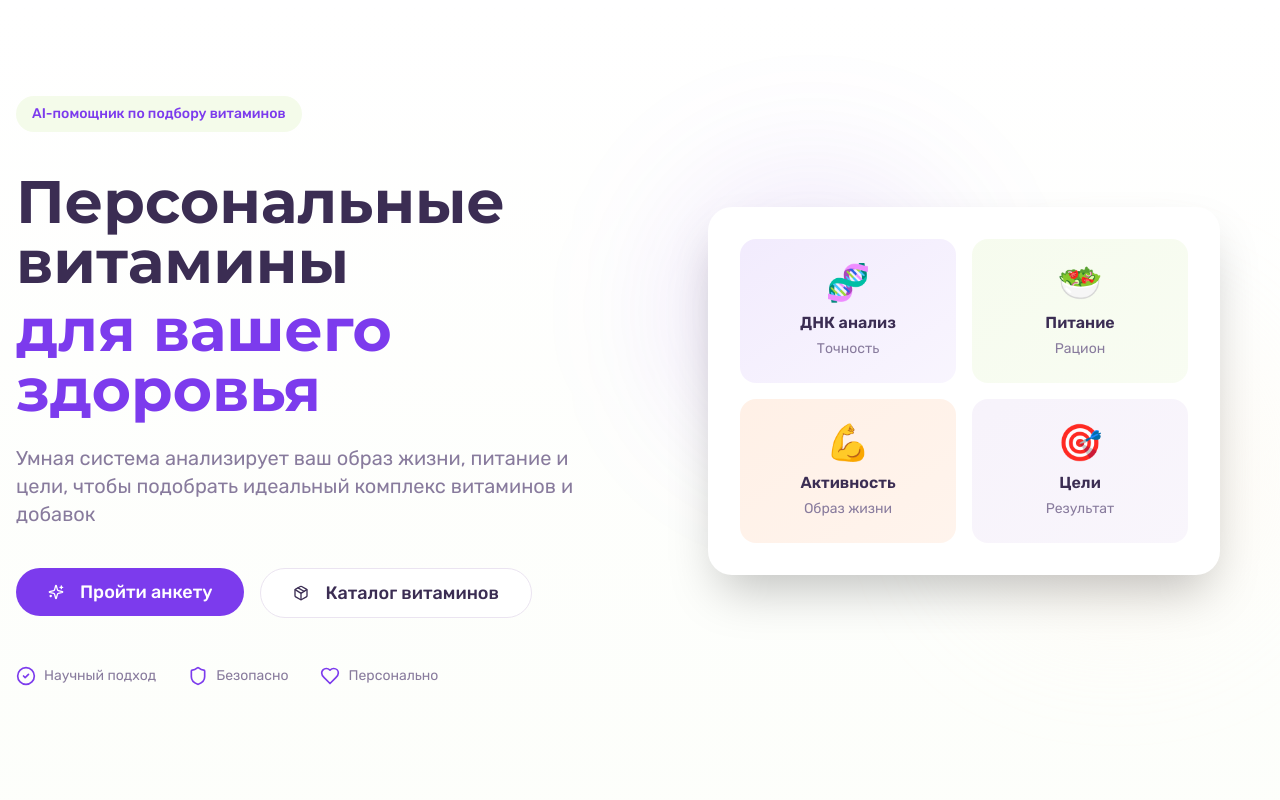
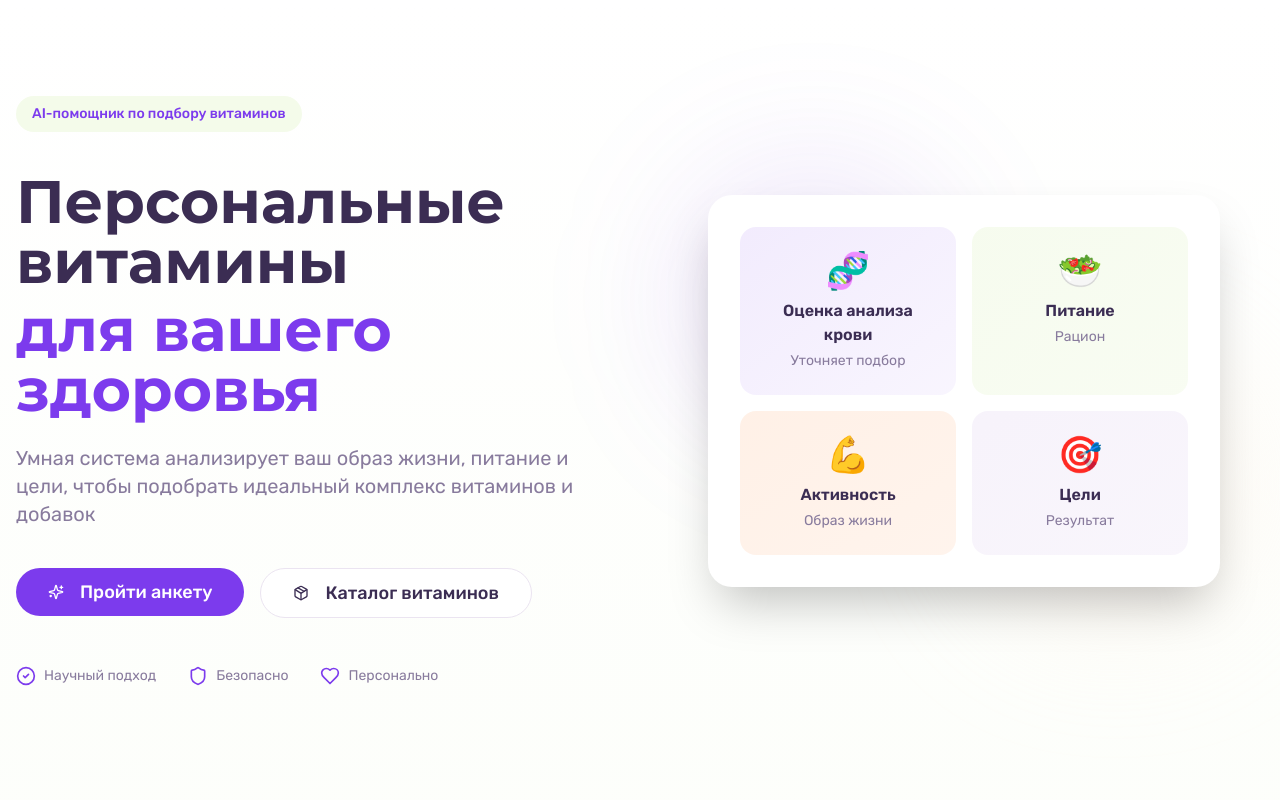
Before and after one commit to pr-poehali-dev/vitamin-assistant-project, a React (Vite) app: page / in a window 1280 px wide. Shown: the top 800 px of the page. Built offline with nearby package versions, Linux system fonts and the light colour scheme.

Commit message:
feat: обновлены 2 компонента

```diff
--- a/src/components/Hero.tsx
+++ b/src/components/Hero.tsx
@@ -93,8 +93,8 @@ const Hero = ({ onStartSurvey, onViewCatalog, onViewProfile }: HeroProps) => {
                 <div className="grid grid-cols-2 gap-4">
                   <div className="bg-gradient-to-br from-primary/10 to-primary/5 rounded-2xl p-6 text-center">
                     <div className="text-4xl mb-2">🧬</div>
-                    <div className="font-semibold text-foreground">ДНК анализ</div>
-                    <div className="text-sm text-muted-foreground mt-1">Точность</div>
+                    <div className="font-semibold text-foreground">Оценка анализа крови</div>
+                    <div className="text-sm text-muted-foreground mt-1">Уточняет подбор</div>
                   </div>
                   <div className="bg-gradient-to-br from-secondary/80 to-secondary/60 rounded-2xl p-6 text-center">
                     <div className="text-4xl mb-2">🥗</div>
```
